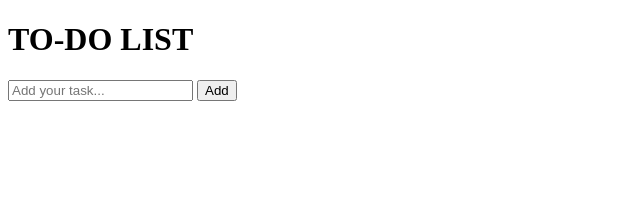
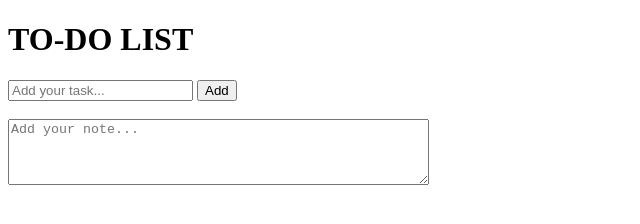
Before and after one commit to TruongPhuc2005/to-do-list-app, a plain HTML site: page index.html in a window 1280 px wide. Shown: the whole page, without its empty margins (0-640 px from the left). Drawn offline with Linux system fonts and the light colour scheme.

Commit message:
change text

```diff
--- a/index.html
+++ b/index.html
@@ -14,6 +14,8 @@
         <form id="todo-form">
             <input type="text" id="todo-form" placeholder="Add your task..." required>
             <button type="submit">Add</button>
+            <br><br>
+            <textarea id="todo-form" placeholder="Add your note..." rows="4" cols="50"></textarea>
         </form>
         <ul id="todo-list"></ul>
 
```
